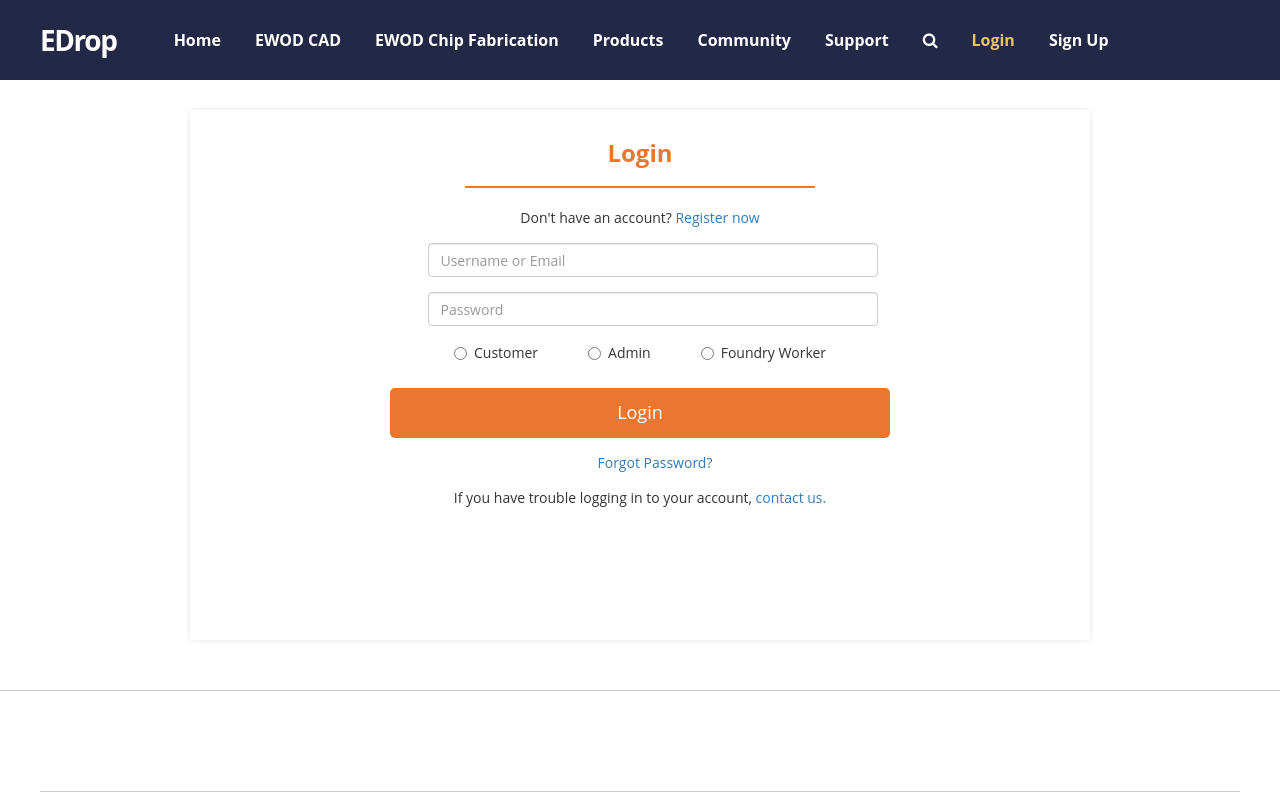
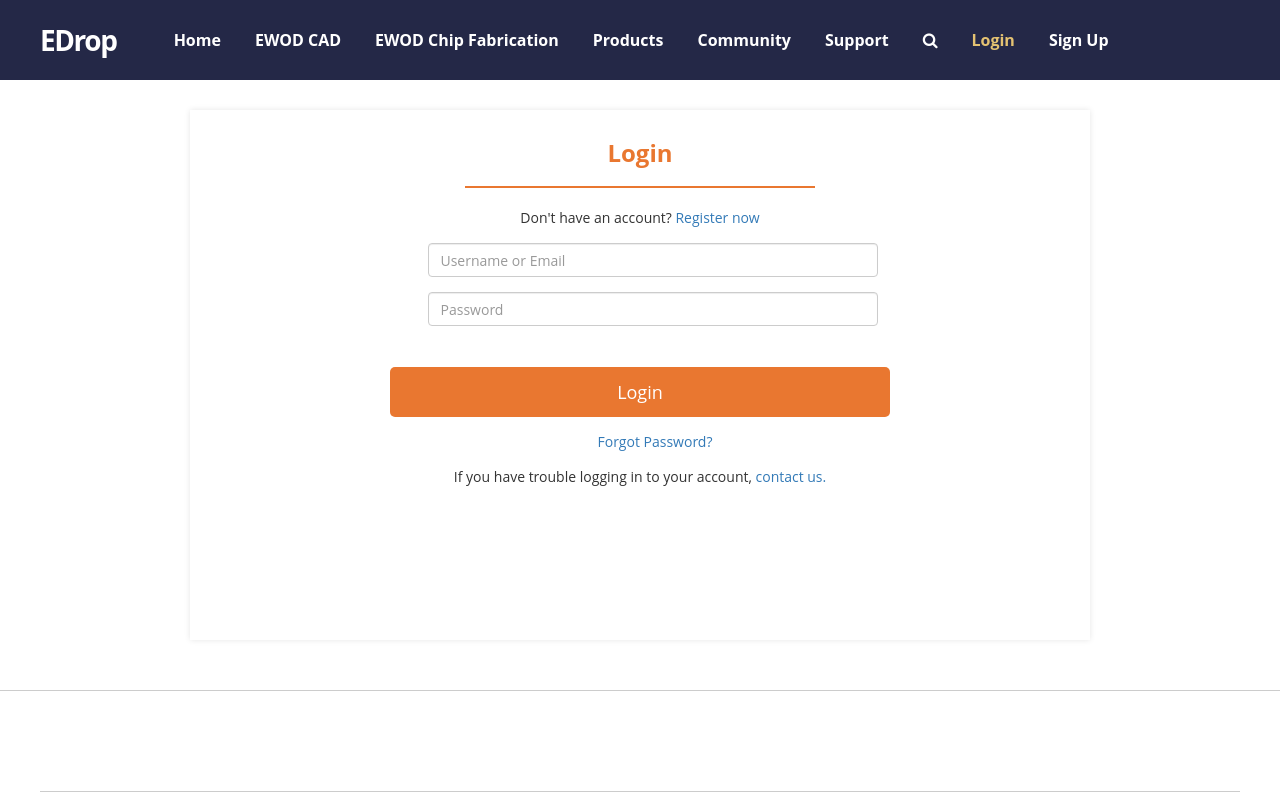
Before and after one commit to leofuturer/eDrops3, a React app in the folder client/: page /login in a window 1280 px wide. Shown: the top 800 px of the page. Built offline with nearby package versions, Linux system fonts and the light colour scheme.

Commit message:
delete radio selector

```diff
--- a/client/src/page/login/index.jsx
+++ b/client/src/page/login/index.jsx
@@ -20,7 +20,6 @@ class Login extends React.Component  {
         this.state = {
             usernameOrEmail: "",
             password: "",
-            usertype: "",
             isLoading: false,
         }
         this.handleLogin = this.handleLogin.bind(this);
@@ -89,32 +88,6 @@ class Login extends React.Component  {
         return true;
     }
 
-    handleRadioValidation() {
-        let radioChecked = false;
-        let radioGroup = document.querySelectorAll(".radioToValidate");
-        let i = 0;
-        while(!radioChecked && i < radioGroup.length) {
-            if (radioGroup[i].checked) {
-                radioChecked = true;
-            }
-            i++;
-        }
-        if (!radioChecked) {
-            let radioDiv = document.querySelector(".radio-group");
-            radioDiv.classList.add("has-error");
-            let messages = document.querySelector(".messages-radio");
-            let block = document.createElement("p");
-            block.classList.add("help-block");
-            block.classList.add("error");
-            block.innerHTML = "Please select an identity!";
-            messages.appendChild(block);
-            this.setState({
-                isLoading: false
-            });
-        }
-        return radioChecked;
-    }
-
     handleLogin() {
         this.setState({
           isLoading: true
@@ -133,17 +106,9 @@ class Login extends React.Component  {
             }
         }
         let url; //URLs for backend requests
-        if (this.state.usertype === 'customer') {
-            url = customerLogin;
-        } else if (this.state.usertype === 'admin') {
-            url = AdminLogin;
-        } else if (this.state.usertype === 'worker') {
-            url = FoundryWorkerLogin;
-        }
         _this.clearReminder();
         let nameEmailResult = _this.handleNameEmailValidation();
-        let radioResult = _this.handleRadioValidation();
-        if (nameEmailResult && radioResult) {
+        if (nameEmailResult) {
             API.Request(userLogin, 'POST', data, false)
             .then(res => {
                 let userType = res.data.userType;
@@ -223,30 +188,6 @@ class Login extends React.Component  {
 
                                 <div className="form-group row radio-group">
                                     <div className="col-md-3 col-sm-3 col-xs-3"></div>
-                                    <div className="col-md-6 col-sm-6 col-xs-6">
-                                        <label className="radio-inline">
-                                            <input type="radio"
-                                                    className="radioToValidate"
-                                                    name="userType" value="customer"
-                                                    onChange={v => this.handleChange('usertype', v.target.value)}/>
-                                                <span className="txt-radio">Customer</span>
-                                        </label>
-                                        <label className="radio-inline" style={{marginLeft:'50px'}}>
-                                            <input type="radio"
-                                                    className="radioToValidate"
-                                                    name="userType" value="admin"
-                                                    onChange={v => this.handleChange('usertype', v.target.value)}/>
-                                                <span className="txt-radio">Admin</span>
-                                        </label>
-                                        <label className="radio-inline" style={{marginLeft:'50px'}}>
-                                            <input type="radio"
-                                                    className="radioToValidate"
-                                                    name="userType"
-                                                    value="worker"
-                                                    onChange={v => this.handleChange('usertype', v.target.value)}/>
-                                                <span className="txt-radio">Foundry Worker</span>
-                                        </label>
-                                    </div>
                                     <div className="messages-radio col-md-3 col-sm-3 col-xs-3"></div>
                                 </div>
 
```
